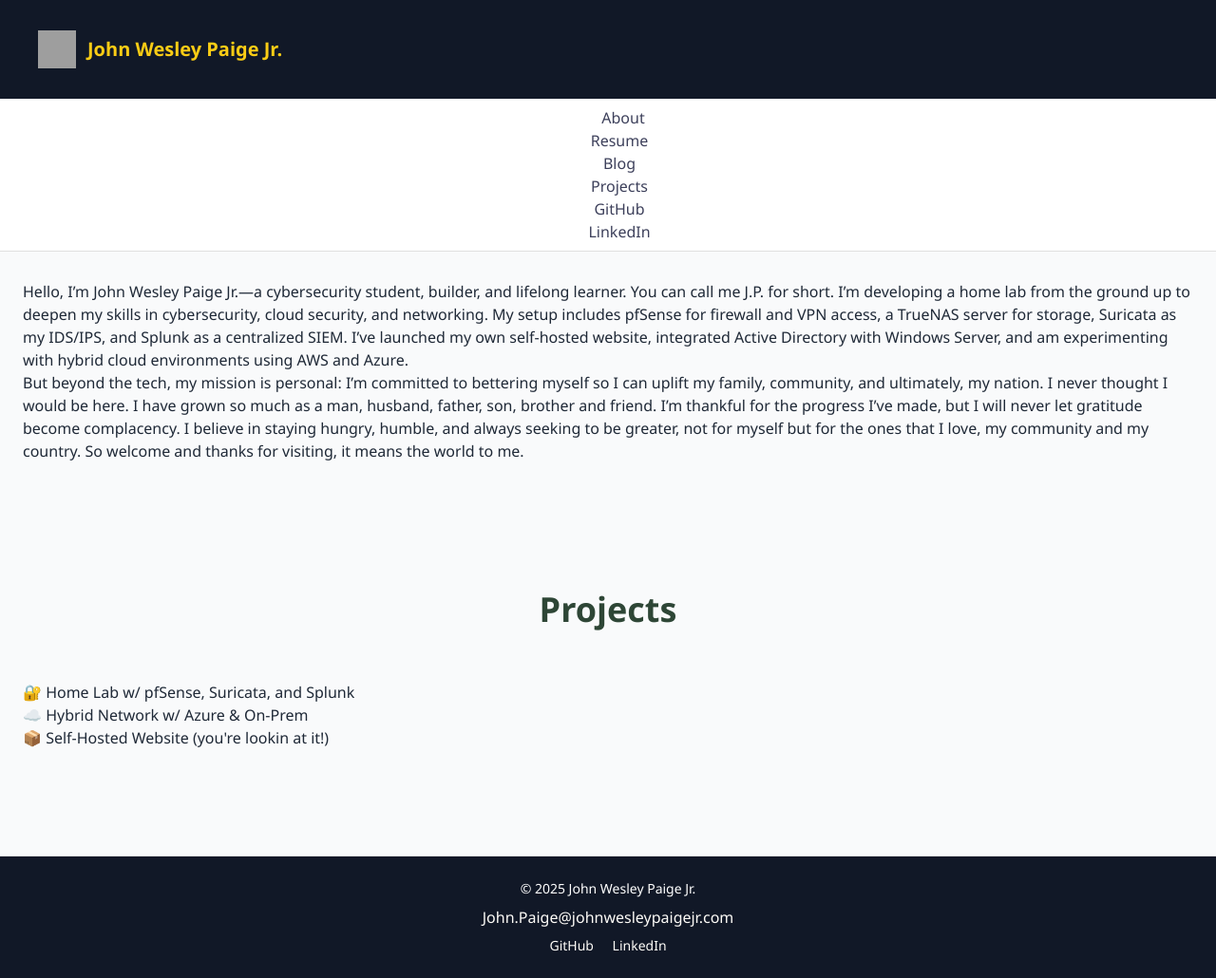
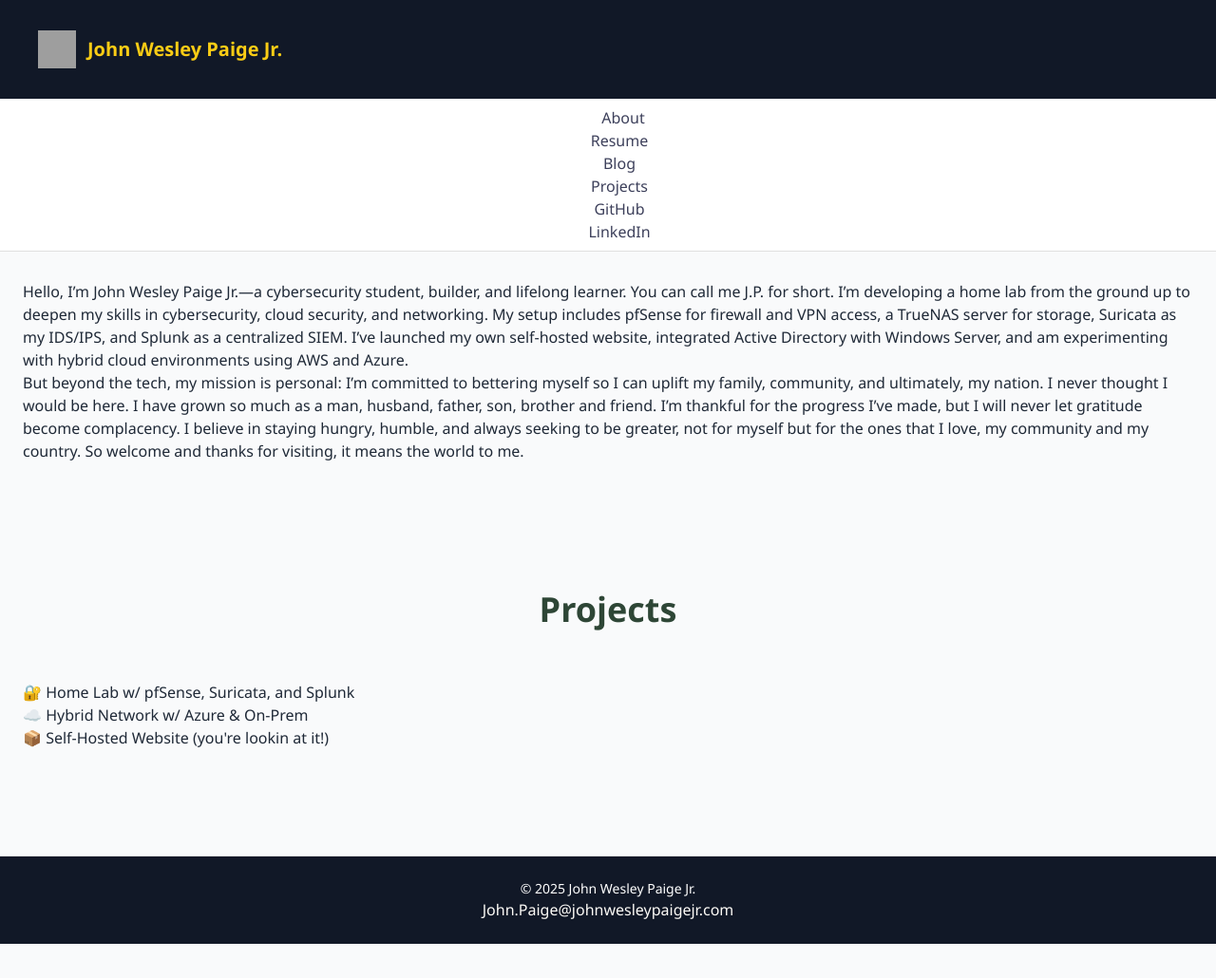
Before and after one commit to ICaintSpell/johnwesleypaigejr.com, a Jekyll site: the page built from index.html, in a window 1280 px wide and 1030 px high. Shown: the whole window at 95% size. Built offline with Jekyll 4.4.1, drawn with Linux system fonts in a browser that asks for light colours; nearby versions of some CDN libraries; grey boxes are pictures that could not be loaded.

```diff
--- a/_layouts/default.html
+++ b/_layouts/default.html
@@ -20,23 +20,23 @@
         <svg class="w-6 h-6 fill-current" viewBox="0 0 24 24"><path d="M4 6h16M4 12h16M4 18h16"/></svg>
       </button>
       <nav id="main-nav" class="hidden md:flex space-x-6">
-        <a href="/#about" class="hover:text-yellow-400">About</a>
-        <a href="/#resume" class="hover:text-yellow-400">Resume</a>
-        <a href="/#blog" class="hover:text-yellow-400">Blog</a>
-        <a href="/#projects" class="hover:text-yellow-400">Projects</a>
-        <a href="https://github.com/{{ site.github_username }}" target="_blank" class="hover:text-yellow-400" rel="noopener noreferrer">GitHub</a>
-        <a href="https://www.linkedin.com/in/john-paige-jr" target="_blank" class="hover:text-yellow-400" rel="noopener noreferrer">LinkedIn</a>
+        <a href="#about" class="hover:text-yellow-400">About</a>
+        <a href="#resume" class="hover:text-yellow-400">Resume</a>
+        <a href="#blog" class="hover:text-yellow-400">Blog</a>
+        <a href="#projects" class="hover:text-yellow-400">Projects</a>
+        <a href="https://github.com/{{ site.github_username }}" target="_blank" class="hover:text-yellow-400">GitHub</a>
+        <a href="https://www.linkedin.com/in/john-paige-jr" target="_blank" class="hover:text-yellow-400">LinkedIn</a>
       </nav>
     </div>
 
     <!-- MOBILE MENU -->
     <div id="mobile-nav" class="md:hidden hidden px-4 pb-4 space-y-2 bg-gray-800">
-      <a href="/#about" class="block text-white hover:text-yellow-400">About</a>
-      <a href="/#resume" class="block text-white hover:text-yellow-400">Resume</a>
-      <a href="/#blog" class="block text-white hover:text-yellow-400">Blog</a>
-      <a href="/#projects" class="block text-white hover:text-yellow-400">Projects</a>
-      <a href="https://github.com/{{ site.github_username }}" target="_blank" class="block text-white hover:text-yellow-400" rel="noopener noreferrer">GitHub</a>
-      <a href="https://www.linkedin.com/in/john-paige-jr" target="_blank" class="block text-white hover:text-yellow-400" rel="noopener noreferrer">LinkedIn</a>
+      <a href="#about" class="block text-white hover:text-yellow-400">About</a>
+      <a href="#resume" class="block text-white hover:text-yellow-400">Resume</a>
+      <a href="#blog" class="block text-white hover:text-yellow-400">Blog</a>
+      <a href="#projects" class="block text-white hover:text-yellow-400">Projects</a>
+      <a href="https://github.com/{{ site.github_username }}" target="_blank" class="block text-white hover:text-yellow-400">GitHub</a>
+      <a href="https://www.linkedin.com/in/john-paige-jr" target="_blank" class="block text-white hover:text-yellow-400">LinkedIn</a>
     </div>
   </header>
 
@@ -46,29 +46,25 @@
   </main>
 
   <!-- FOOTER -->
-  <footer class="bg-gray-900 text-white text-center py-6 mt-12 space-y-2">
+  <footer class="bg-gray-900 text-white text-center py-6 mt-12">
     <p class="text-sm">&copy; {% assign current_year = 'now' | date: '%Y' %}{{ current_year }} John Wesley Paige Jr.</p>
     <p><a href="mailto:{{ site.email }}" class="hover:text-yellow-400">{{ site.email }}</a></p>
-    <p class="text-sm space-x-4">
-      <a href="https://github.com/{{ site.github_username }}" target="_blank" rel="noopener noreferrer" class="hover:text-yellow-400">GitHub</a>
-      <a href="https://www.linkedin.com/in/john-paige-jr" target="_blank" rel="noopener noreferrer" class="hover:text-yellow-400">LinkedIn</a>
-    </p>
   </footer>
 
   <!-- SCRIPT: Smooth Scroll + Mobile Toggle -->
   <script>
     document.addEventListener('DOMContentLoaded', function () {
-      // Smooth scroll
-      const scrollLinks = document.querySelectorAll('a[href^="/#"]');
+      // Smooth scroll for in-page anchors
+      const scrollLinks = document.querySelectorAll('a[href^="#"]');
       scrollLinks.forEach(anchor => {
         anchor.addEventListener('click', function (e) {
           e.preventDefault();
-          const targetId = this.getAttribute('href').substring(2);
+          const targetId = this.getAttribute('href').substring(1);
           const targetElement = document.getElementById(targetId);
           if (targetElement) {
             targetElement.scrollIntoView({ behavior: 'smooth' });
           }
-          // Hide mobile menu
+          // Hide mobile menu if open
           document.getElementById('mobile-nav').classList.add('hidden');
         });
       });
```
